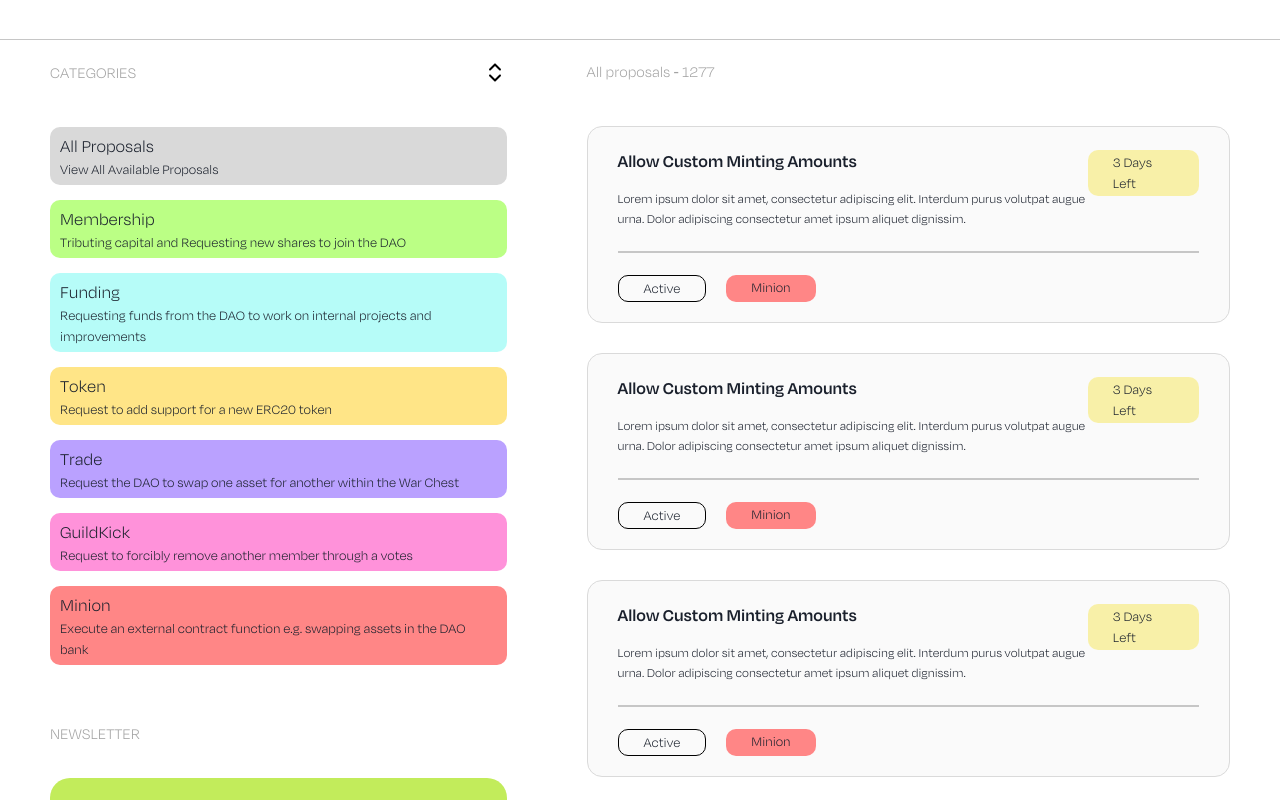
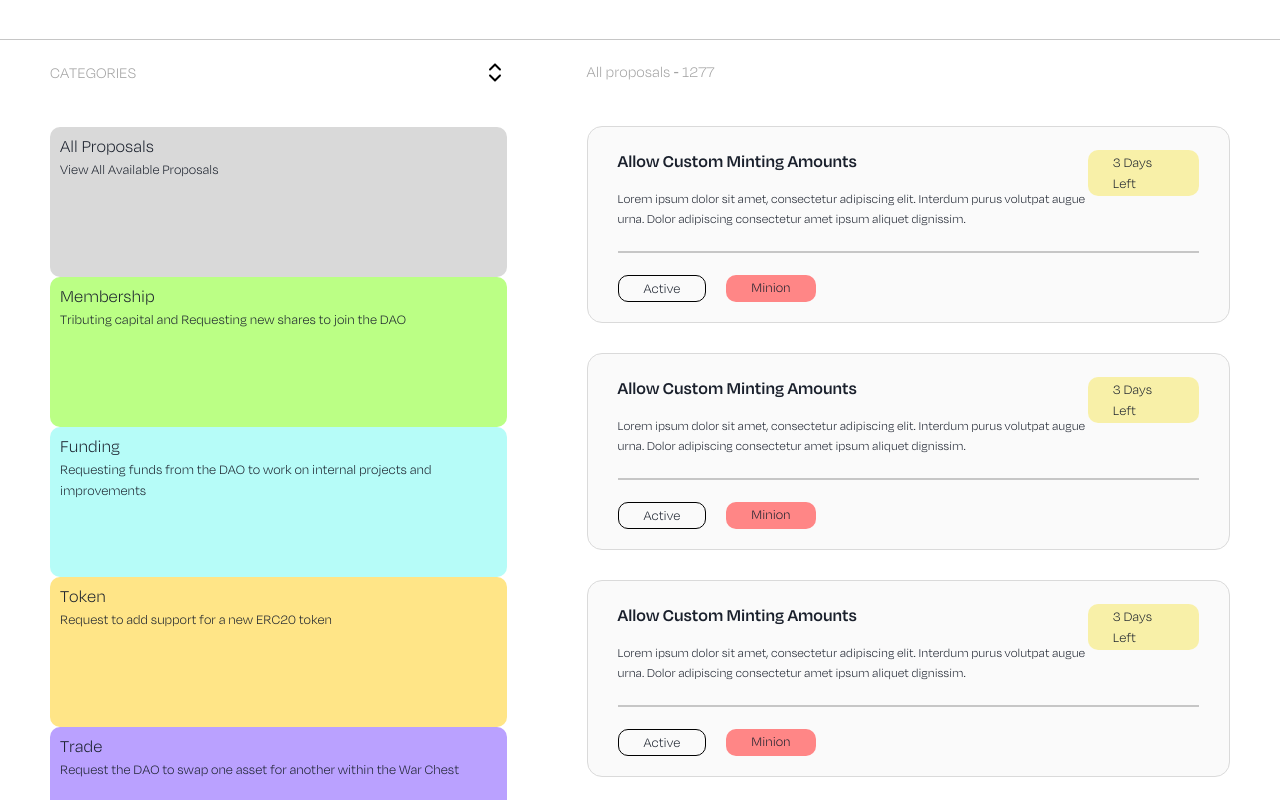
Before and after one commit to iamAbayomi/dao-open-challenge, a Next.js app: page /dao in a window 1280 px wide. Shown: the part 880-1680 px from the top of the page. Built offline with nearby package versions, Linux system fonts and the light colour scheme.

Commit message:
style: resize the DAO components

```diff
--- a/components/Daos/Categories/index.tsx
+++ b/components/Daos/Categories/index.tsx
@@ -8,10 +8,13 @@ interface props {
 const Categories = ({ item }: props) => {
   return (
     <Box
-      mb={"15px"}
+      height={"150px"}
+      width={"100%"}
+      max-width={"150px"}
       p={"5px 10px"}
       background={item?.background}
       borderRadius={"10px"}
+      overflow={"auto"}
     >
       <Text fontWeight={"400"} fontSize={"18px"}>
         {item?.title}
```
